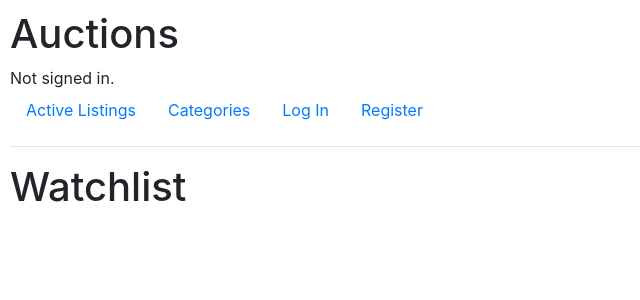
After one commit to h3nry-m/commerce, a Django app: page /watchlist in a window 1280 px wide. The commit adds this page. Shown: the top 300 px of the page, without its empty margins (0-640 px from the left). Run offline with Django 3.2, Linux system fonts and the light colour scheme; some libraries are stand-ins or nearby versions.

Commit message:
Added links to empty create, watchlist, categories pages when signed in

```diff
--- /dev/null
+++ b/auctions/templates/auctions/categories.html
@@ -0,0 +1,4 @@
+{% extends 'auctions/layout.html' %}
+{% block body%}
+    <h3>Categories</h3>
+{% endblock %}
--- /dev/null
+++ b/auctions/templates/auctions/create.html
@@ -0,0 +1,4 @@
+{% extends 'auctions/layout.html' %}
+{% block body %}
+<h1>Create a Listing</h1>
+{% endblock %}
--- a/auctions/templates/auctions/layout.html
+++ b/auctions/templates/auctions/layout.html
@@ -20,7 +20,16 @@
             <li class="nav-item">
                 <a class="nav-link" href="{% url 'index' %}">Active Listings</a>
             </li>
+            <li class="nav-item">
+                <a class="nav-link" href="{% url 'categories' %}">Categories</a>
+            </li>
             {% if user.is_authenticated %}
+                <li class="nav-item">
+                    <a class="nav-link" href="{% url 'create' %}">Create Listing</a>
+                </li>
+                <li class="nav-item">
+                    <a class="nav-link" href="{% url 'watchlist' %}">Watchlist</a>
+                </li>
                 <li class="nav-item">
                     <a class="nav-link" href="{% url 'logout' %}">Log Out</a>
                 </li>
--- /dev/null
+++ b/auctions/templates/auctions/watchlist.html
@@ -0,0 +1,4 @@
+{% extends 'auctions/layout.html' %}
+{% block body %}
+<h1>Watchlist</h1>
+{% endblock %}
--- a/auctions/urls.py
+++ b/auctions/urls.py
@@ -7,5 +7,8 @@ urlpatterns = [
     path("login", views.login_view, name="login"),
     path("logout", views.logout_view, name="logout"),
     path("register", views.register, name="register"),
-    path("<int:listing_number>/listing", views.listing, name="listing")
+    path("<int:listing_number>/listing", views.listing, name="listing"),
+    path("categories", views.categories, name="categories"),
+    path("create", views.create, name="create"),
+    path("watchlist", views.watchlist, name="watchlist"),
 ]
--- a/auctions/views.py
+++ b/auctions/views.py
@@ -11,6 +11,18 @@ def index(request):
     return render(request, "auctions/index.html", {
         "Listings": Listing.objects.all(),
     })
+
+
+def create(request):
+    return render(request, "auctions/create.html")
+
+
+def watchlist(request):
+    return render(request, "auctions/watchlist.html")
+
+
+def categories(request):
+    return render(request, "auctions/categories.html")
 
 
 def listing(request, listing_number):
```
